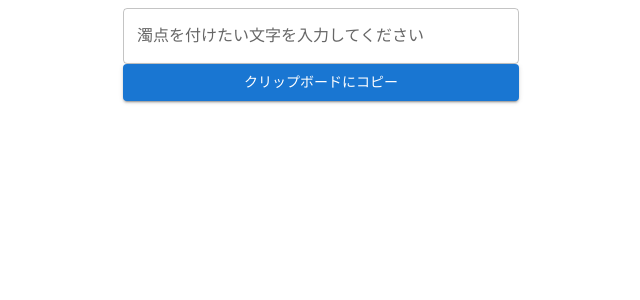
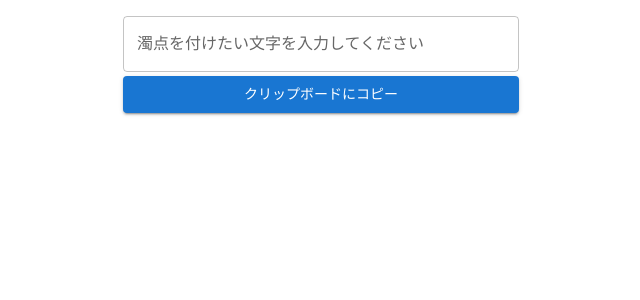
Before and after one commit to yuyuyuyuyu-dev/genkaikor, a Next.js app: page / in a window 1280 px wide. Shown: the top 300 px of the page, without its empty margins (319-959 px from the left). Built offline with nearby package versions, Linux system fonts and the light colour scheme.

Commit message:
テキストボックスにマージンを設定した

```diff
--- a/src/pages/index.tsx
+++ b/src/pages/index.tsx
@@ -22,6 +22,7 @@ const Home: NextPage = () => {
           <TextField
             label="濁点を付けたい文字を入力してください"
             multiline
+            margin='dense'
             fullWidth
             onChange={(e) => {
               setOutText(insertDakuten(e.target.value))
```
